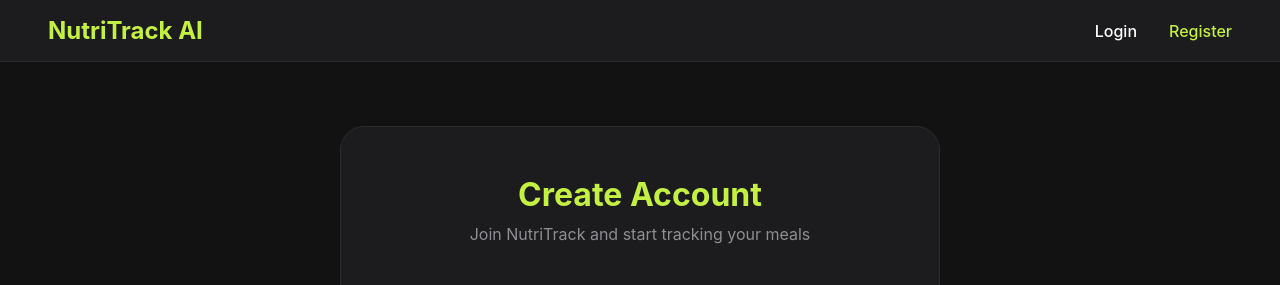
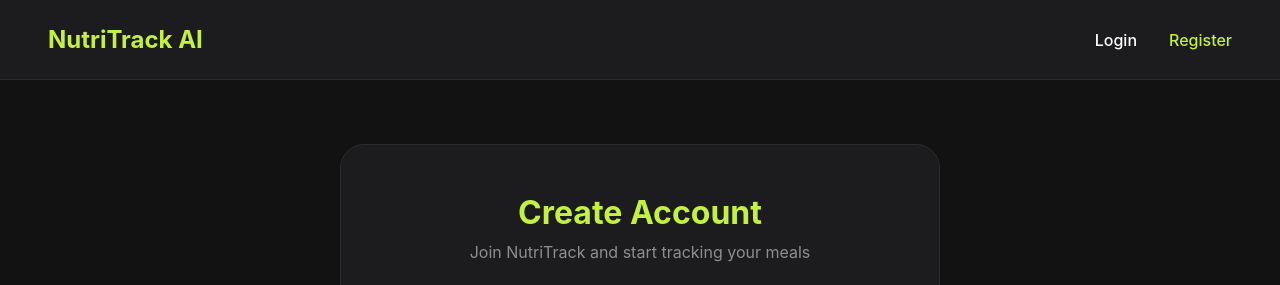
Before and after one commit to akhil-preman/Nutritrack, a Flask app: page /register in a window 1280 px wide. Shown: the top 285 px of the page. Run offline with Flask 3, Linux system fonts and the light colour scheme.

Commit message:
style: Enforce strictly identical Navbar heights across all pages
- Replaced variable padding-based height with a fixed height: 80px and box-sizing: border-box for the .navbar class across every single HTML template.
- Ensures the navbar looks perfectly seamless and identical when navigating between the landing page, auth pages, and inner application pages.

```diff
--- a/templates/dashboard.html
+++ b/templates/dashboard.html
@@ -18,7 +18,7 @@
         body { font-family: -apple-system, BlinkMacSystemFont, "Segoe UI", Roboto, sans-serif; background-color: var(--bg-color); margin: 0; padding: 0; color: var(--text-main); }
 
         /* Navbar (Desktop) */
-        .navbar { display: flex; justify-content: space-between; align-items: center; padding: 1.2rem 3rem; background-color: var(--card-bg); border-bottom: 1px solid var(--border-color); }
+        .navbar { display: flex; justify-content: space-between; align-items: center; height: 80px; padding: 0 3rem; box-sizing: border-box; background-color: var(--card-bg); border-bottom: 1px solid var(--border-color); }
         .nav-brand { font-size: 1.5rem; font-weight: 700; color: var(--primary-color); display: flex; align-items: center; gap: 8px; }
         .nav-links { display: flex; align-items: center; gap: 2rem; font-size: 1rem; font-weight: 500; }
         .nav-links a { color: var(--text-main); text-decoration: none; transition: color 0.2s; }
--- a/templates/index.html
+++ b/templates/index.html
@@ -17,7 +17,7 @@
         body { font-family: -apple-system, BlinkMacSystemFont, "Segoe UI", Roboto, sans-serif; background-color: var(--bg-color); margin: 0; padding: 0; color: var(--text-main); line-height: 1.6; }
 
         /* Navbar */
-        .navbar { display: flex; justify-content: space-between; align-items: center; padding: 1rem 3rem; background-color: var(--card-bg); border-bottom: 1px solid var(--border-color); position: sticky; top: 0; z-index: 100; }
+        .navbar { display: flex; justify-content: space-between; align-items: center; height: 80px; padding: 0 3rem; box-sizing: border-box; background-color: var(--card-bg); border-bottom: 1px solid var(--border-color); position: sticky; top: 0; z-index: 100; }
         .nav-brand { font-size: 1.5rem; font-weight: 700; color: var(--primary-color); display: flex; align-items: center; gap: 8px; text-decoration: none; }
         .nav-links { display: flex; align-items: center; gap: 2rem; font-size: 1rem; font-weight: 500; }
         .nav-links a { color: var(--text-main); text-decoration: none; transition: color 0.2s; }
--- a/templates/log_meal.html
+++ b/templates/log_meal.html
@@ -17,7 +17,7 @@
         body { font-family: -apple-system, BlinkMacSystemFont, "Segoe UI", Roboto, sans-serif; background-color: var(--bg-color); margin: 0; padding: 0; color: var(--text-main); }
 
         /* Navbar (Desktop) */
-        .navbar { display: flex; justify-content: space-between; align-items: center; padding: 1.2rem 3rem; background-color: var(--card-bg); border-bottom: 1px solid var(--border-color); }
+        .navbar { display: flex; justify-content: space-between; align-items: center; height: 80px; padding: 0 3rem; box-sizing: border-box; background-color: var(--card-bg); border-bottom: 1px solid var(--border-color); }
         .nav-brand { font-size: 1.5rem; font-weight: 700; color: var(--primary-color); display: flex; align-items: center; gap: 8px; }
         .nav-links { display: flex; align-items: center; gap: 2rem; font-size: 1rem; font-weight: 500; }
         .nav-links a { color: var(--text-main); text-decoration: none; transition: color 0.2s; }
--- a/templates/login.html
+++ b/templates/login.html
@@ -17,7 +17,7 @@
         body { font-family: -apple-system, BlinkMacSystemFont, "Segoe UI", Roboto, sans-serif; background-color: var(--bg-color); margin: 0; padding: 0; color: var(--text-main); }
 
         /* Navbar (Matches Inside Pages) */
-        .navbar { display: flex; justify-content: space-between; align-items: center; padding: 1rem 3rem; background-color: var(--card-bg); border-bottom: 1px solid var(--border-color); }
+        .navbar { display: flex; justify-content: space-between; align-items: center; height: 80px; padding: 0 3rem; box-sizing: border-box; background-color: var(--card-bg); border-bottom: 1px solid var(--border-color); }
         .nav-brand { font-size: 1.5rem; font-weight: 700; color: var(--primary-color); display: flex; align-items: center; gap: 8px; text-decoration: none; }
         .nav-links { display: flex; align-items: center; gap: 2rem; font-size: 1rem; font-weight: 500; }
         .nav-links a { color: var(--text-main); text-decoration: none; transition: color 0.2s; }
--- a/templates/profile.html
+++ b/templates/profile.html
@@ -17,7 +17,7 @@
         body { font-family: -apple-system, BlinkMacSystemFont, "Segoe UI", Roboto, sans-serif; background-color: var(--bg-color); margin: 0; padding: 0; color: var(--text-main); }
 
         /* Navbar */
-        .navbar { display: flex; justify-content: space-between; align-items: center; padding: 1.2rem 3rem; background-color: var(--card-bg); border-bottom: 1px solid var(--border-color); }
+        .navbar { display: flex; justify-content: space-between; align-items: center; height: 80px; padding: 0 3rem; box-sizing: border-box; background-color: var(--card-bg); border-bottom: 1px solid var(--border-color); }
         .nav-brand { font-size: 1.5rem; font-weight: 700; color: var(--primary-color); display: flex; align-items: center; gap: 8px; }
         .nav-links { display: flex; align-items: center; gap: 2rem; font-size: 1rem; font-weight: 500; }
         .nav-links a { color: var(--text-main); text-decoration: none; transition: color 0.2s; }
--- a/templates/register.html
+++ b/templates/register.html
@@ -17,7 +17,7 @@
         body { font-family: -apple-system, BlinkMacSystemFont, "Segoe UI", Roboto, sans-serif; background-color: var(--bg-color); margin: 0; padding: 0; color: var(--text-main); }
 
         /* Navbar (Matches Inside Pages) */
-        .navbar { display: flex; justify-content: space-between; align-items: center; padding: 1rem 3rem; background-color: var(--card-bg); border-bottom: 1px solid var(--border-color); }
+        .navbar { display: flex; justify-content: space-between; align-items: center; height: 80px; padding: 0 3rem; box-sizing: border-box; background-color: var(--card-bg); border-bottom: 1px solid var(--border-color); }
         .nav-brand { font-size: 1.5rem; font-weight: 700; color: var(--primary-color); display: flex; align-items: center; gap: 8px; text-decoration: none; }
         .nav-links { display: flex; align-items: center; gap: 2rem; font-size: 1rem; font-weight: 500; }
         .nav-links a { color: var(--text-main); text-decoration: none; transition: color 0.2s; }
--- a/templates/weekly.html
+++ b/templates/weekly.html
@@ -17,7 +17,7 @@
         body { font-family: -apple-system, BlinkMacSystemFont, "Segoe UI", Roboto, sans-serif; background-color: var(--bg-color); margin: 0; padding: 0; color: var(--text-main); }
 
         /* Navbar (Desktop) */
-        .navbar { display: flex; justify-content: space-between; align-items: center; padding: 1.2rem 3rem; background-color: var(--card-bg); border-bottom: 1px solid var(--border-color); }
+        .navbar { display: flex; justify-content: space-between; align-items: center; height: 80px; padding: 0 3rem; box-sizing: border-box; background-color: var(--card-bg); border-bottom: 1px solid var(--border-color); }
         .nav-brand { font-size: 1.5rem; font-weight: 700; color: var(--primary-color); display: flex; align-items: center; gap: 8px; }
         .nav-links { display: flex; align-items: center; gap: 2rem; font-size: 1rem; font-weight: 500; }
         .nav-links a { color: var(--text-main); text-decoration: none; transition: color 0.2s; }
```
